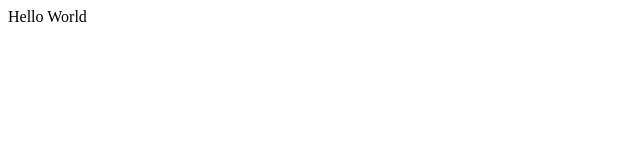
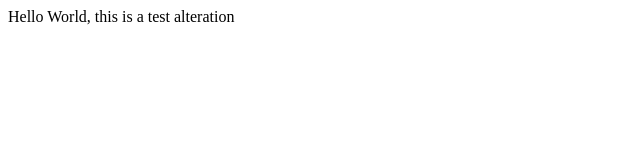
Before and after one commit to crichards17/homework-1, a plain HTML site: page index.html in a window 1280 px wide. Shown: the whole page, without its empty margins (0-640 px from the left). Drawn offline with Linux system fonts and the light colour scheme.

Commit message:
Update index.html

```diff
--- a/index.html
+++ b/index.html
@@ -6,6 +6,6 @@
     <title>Test Page</title>
 </head>
 <body>
-    Hello World
+    Hello World, this is a test alteration
 </body>
 </html>
```
